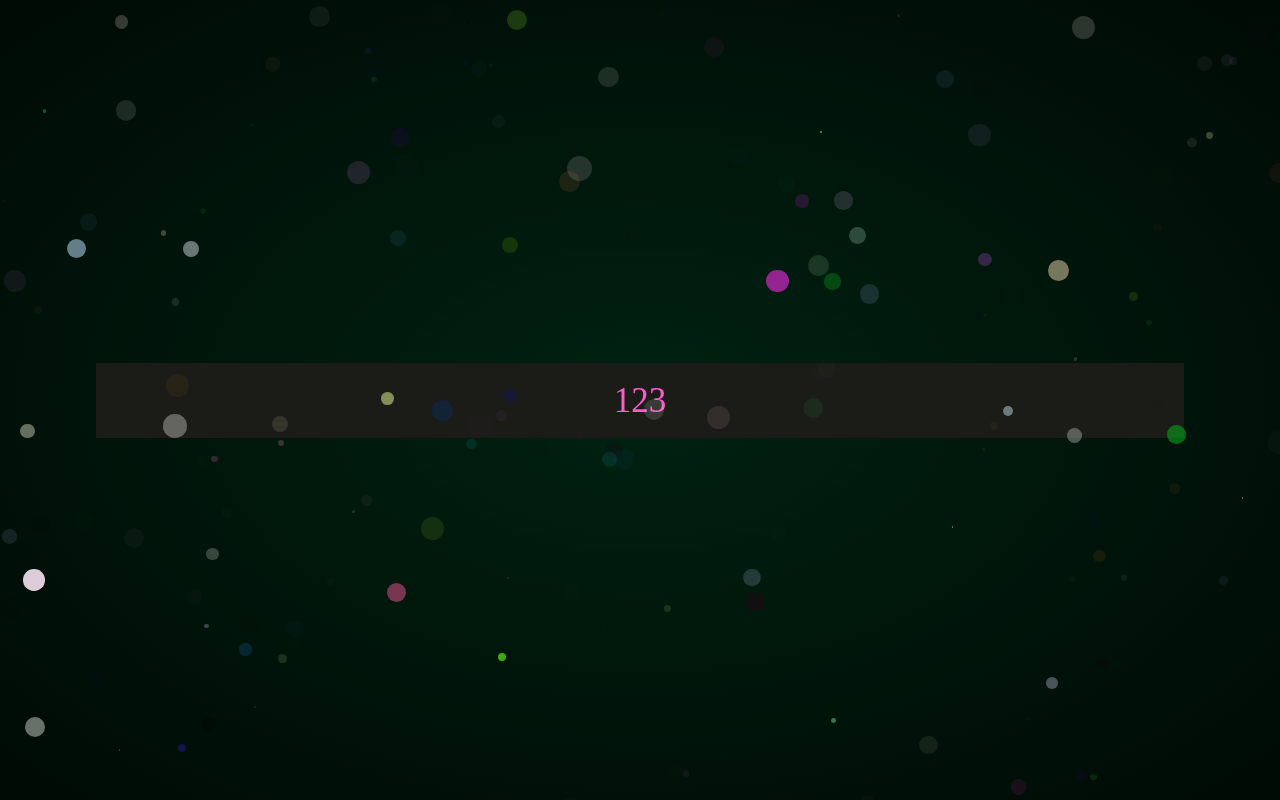
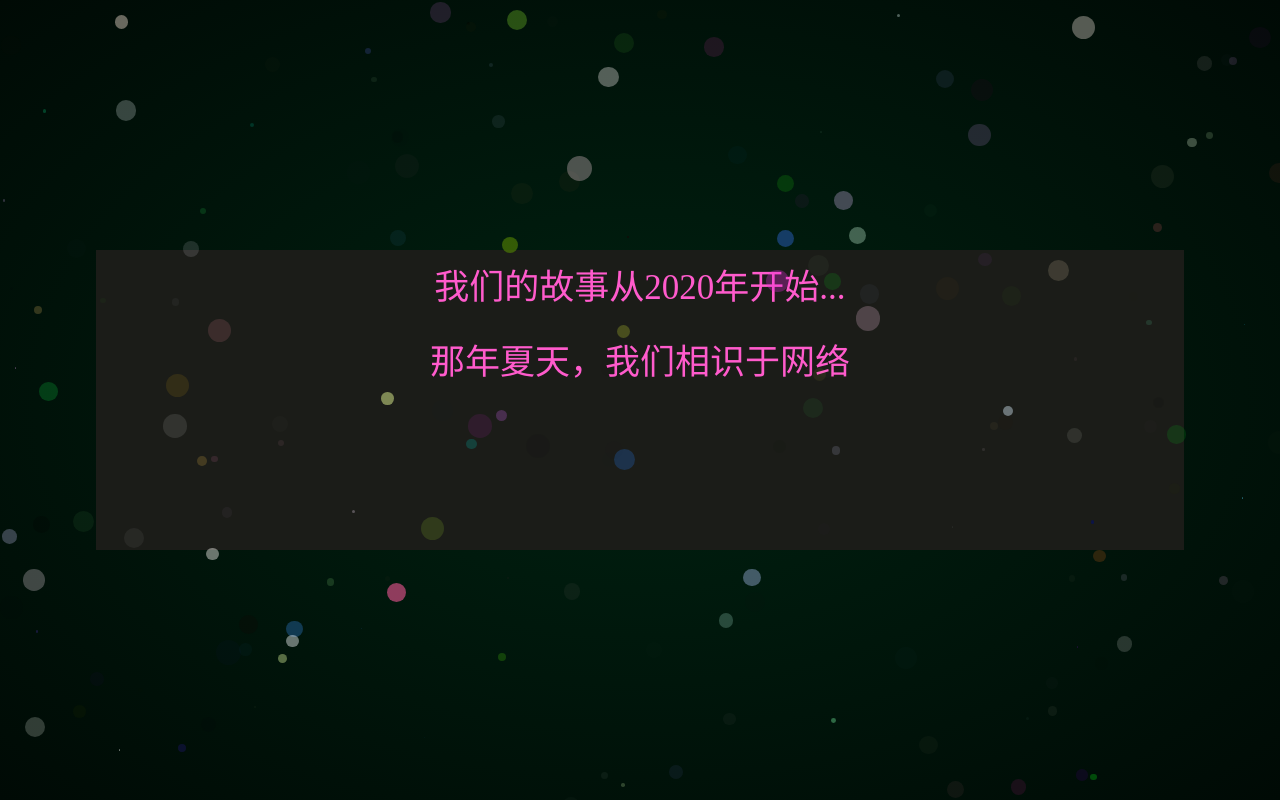
Before and after one commit to ChenChenyaqi/gift-to-mygirlfriend, a React (Create React App) app: page / in a window 1280 px wide. Built offline with nearby package versions, Linux system fonts and the light colour scheme; a small style sheet from the web is missing.

Commit message:
版本0.0.7

```diff
--- a/src/components/MyMain/Content/index.jsx
+++ b/src/components/MyMain/Content/index.jsx
@@ -3,157 +3,157 @@ import "./index.css"
 import firework from "./fireworks"
 import "./fireworks.css"
 
+const allContent = [
+    [
+        "我们的故事从2020年开始...",
+        "那年夏天，我们相识于网络",
+        "我在西安、你在渭南",
+        "我大一、你高三..."
+    ],
+    [
+        "当时你临近高考",
+        "只有晚上才能偶尔跟我聊会儿天",
+        "我也不知道从何时开始喜欢上你",
+        "大概是那次...",
+        "你想睡觉的时候听历史笔记",
+        "我便抽出一下午的时间",
+        "给你念、录好音",
+    ],
+    [
+        "还记得有一次",
+        "你突然让我读一下‘nanami’",
+        "你还录屏保存，录下了我的声音",
+        "后来我才知道",
+        "原来这是一部动漫里女主的名字啊",
+        "所以...你当时在暗示我",
+        "我是你的巴卫，你是我的奈奈生！"
+    ],
+    [
+        "再后来，你高考结束啦",
+        "我们当时约定，等你报完志愿",
+        "我们就面基...",
+    ],
+    [
+        "终于等到那一天，7月22日",
+        "我们约定下午6点在大雁塔地铁站见",
+        "我提前半小时到了",
+        "坐在长椅上",
+        "目光在人群中寻找我的公主",
+    ],
+    [
+        "终于...",
+        "你身穿蓝色的裙子，惊艳了我",
+        "心跳加速的我却在见到你后平静下来",
+        "之后的每次见面",
+        "我都是见你之前很紧张，到处找你",
+        "见到你后，却立马变得很惬意、放松",
+    ],
+    [
+        "大雁塔人很多",
+        "我打算带着你绕一圈",
+        "路上我也没敢牵你的手",
+        "我数次扭头看风景，实则是在悄悄地看你",
+        "我没有单独跟女生出去游玩过",
+        "那时候，我在想...",
+        "待会儿该怎么向你表白呢？"
+    ],
+    [
+        "有一幅画面我至今都记得",
+        "你在前面给表演的人拍照",
+        "然后你扭头对我笑了笑",
+        "我瞬间有一股错觉",
+        "我们像是已经在一起很久了的情侣呀",
+    ],
+    [
+        "夜晚的大雁塔很美",
+        "我们走在回去的路上",
+        "也许是时候了...",
+        "我突然牵住你的手",
+        "你好像害羞的笑了下，又好像没有",
+        "我对你说：做我女朋友吧！",
+        "你：嗯！",
+        "..."
+    ],
+    [
+        "没想到，我们俩走着走着就成为了情侣",
+        "后来我在手机备忘录里记到：",
+        "“2020.7.22,20:00-21:00”",
+        "“我们第一次见面”",
+        "“然后，走着走着，就在一起了...”"
+    ],
+    [
+        "之后，我们趁着还没有开学",
+        "我们一起去了很多地方",
+        "我们在回民街附近的爱情博物馆里",
+        "一起写了一张卡片并挂在那里：",
+        "“奇奇❤璇璇，永远！”"
+    ],
+    [
+        "异地恋很苦...",
+        "我很怕因为开学，半年见不到面",
+        "我们会因此分手...",
+        "我当时在知乎上搜了很多：",
+        "“异地恋如何保鲜”",
+        "但我的担忧是多余的",
+        "我们每天晚上都连麦，连一整晚",
+        "这一习惯持续到了现在",
+        "所以只要保持联络，就不怕异地！"
+    ],
+    [
+        "过去的一年多里",
+        "我们实际待在一起的时间连半个月都不到",
+        "见面次数不超过20次",
+        "我们的感情也迈过了最初的新鲜感",
+        "吵架频率增加了...",
+    ],
+    [
+        "但我已经适应了你，并且依赖你",
+        "每天晚上不和你连麦说说话，我就很难受",
+        "所以你每次都说我，道歉最积极"
+    ],
+    [
+        "我们相识于疫情，恋爱在疫情",
+        "虽曾计划着去成都旅游",
+        "但也因为疫情被迫取消",
+        "还记得去年的冬天，我坐高铁去找你",
+        "结果一下高铁就被拦住去做核酸",
+        "当时我好害怕被隔离起来，见不到你",
+    ],
+    [
+        "你说你经常在校园里看到一对对情侣",
+        "你好羡慕他们，我何尝不是呢？",
+        "异地恋的我们，宛如单身一样",
+        "遇到一些事情，只能自己去解决",
+        "我不在你身边，我帮不了你",
+    ],
+    [
+        "记得上个月，你说下雨了，你回不去学校",
+        "但我不能说我去接你，因为我做不到...",
+        "我能感受到你在抱怨...",
+        "我当时说:",
+        "会有那么一天",
+        "下雨了，我开车去你公司接你回家！",
+    ],
+    [
+        "我憧憬着我们的未来",
+        "等我工作了，就在外面租一个房子",
+        "然后等你毕业，我们就住一起",
+        "一起在一座城市里工作、",
+        "一起周末在家里看电视、",
+        "一起养小猫小狗小金鱼、",
+        "一起热爱生活的每一天!",
+    ],
+    [
+        "现在",
+        "2021年的最后一刻",
+        "我请你一起看烟花！",
+        "2022新年快乐！！！"
+    ]
+]
+
 // const allContent = [
-//     [
-//         "我们的故事从2020年开始...",
-//         "那年夏天，我们相识于网络",
-//         "我在西安、你在渭南",
-//         "我大一、你高三..."
-//     ],
-//     [
-//         "当时你临近高考",
-//         "只有晚上才能偶尔跟我聊会儿天",
-//         "我也不知道从何时开始喜欢上你",
-//         "大概是那次...",
-//         "你想睡觉的时候听历史笔记",
-//         "我便抽出一下午的时间",
-//         "给你念、录好音",
-//     ],
-//     [
-//         "还记得有一次",
-//         "你突然让我读一下‘nanami’",
-//         "你还录屏保存，录下了我的声音",
-//         "后来我才知道",
-//         "原来这是一部动漫里女主的名字啊",
-//         "所以...你当时在暗示我",
-//         "我是你的巴卫，你是我的奈奈生！"
-//     ],
-//     [
-//         "再后来，你高考结束啦",
-//         "我们当时约定，等你报完志愿",
-//         "我们就面基...",
-//     ],
-//     [
-//         "终于等到那一天，7月22日",
-//         "我们约定下午6点在大雁塔地铁站见",
-//         "我提前半小时到了",
-//         "坐在长椅上",
-//         "目光在人群中寻找我的公主",
-//     ],
-//     [
-//         "终于...",
-//         "你身穿蓝色的裙子，惊艳了我",
-//         "心跳加速的我却在见到你后平静下来",
-//         "之后的每次见面",
-//         "我都是见你之前很紧张，到处找你",
-//         "见到你后，却立马变得很惬意、放松",
-//     ],
-//     [
-//         "大雁塔人很多",
-//         "我打算带着你绕一圈",
-//         "路上我也没敢牵你的手",
-//         "我数次扭头看风景，实则是在悄悄地看你",
-//         "我没有单独跟女生出去游玩过",
-//         "那时候，我在想...",
-//         "待会儿该怎么向你表白呢？"
-//     ],
-//     [
-//         "有一幅画面我至今都记得",
-//         "你在前面给表演的人拍照",
-//         "然后你扭头对我笑了笑",
-//         "我瞬间有一股错觉",
-//         "我们像是已经在一起很久了的情侣呀",
-//     ],
-//     [
-//         "夜晚的大雁塔很美",
-//         "我们走在回去的路上",
-//         "也许是时候了...",
-//         "我突然牵住你的手",
-//         "你好像害羞的笑了下，又好像没有",
-//         "我对你说：做我女朋友吧！",
-//         "你：嗯！",
-//         "..."
-//     ],
-//     [
-//         "没想到，我们俩走着走着就成为了情侣",
-//         "后来我在手机备忘录里记到：",
-//         "“2020.7.22,20:00-21:00”",
-//         "“我们第一次见面”",
-//         "“然后，走着走着，就在一起了...”"
-//     ],
-//     [
-//         "之后，我们趁着还没有开学",
-//         "我们一起去了很多地方",
-//         "我们在回民街附近的爱情博物馆里",
-//         "一起写了一张卡片并挂在那里：",
-//         "“奇奇❤璇璇，永远！”"
-//     ],
-//     [
-//         "异地恋很苦...",
-//         "我很怕因为开学，半年见不到面",
-//         "我们会因此分手...",
-//         "我当时在知乎上搜了很多：",
-//         "“异地恋如何保鲜”",
-//         "但我的担忧是多余的",
-//         "我们每天晚上都连麦，连一整晚",
-//         "这一习惯持续到了现在",
-//         "所以只要保持联络，就不怕异地！"
-//     ],
-//     [
-//         "过去的一年多里",
-//         "我们实际待在一起的时间连半个月都不到",
-//         "见面次数不超过20次",
-//         "我们的感情也迈过了最初的新鲜感",
-//         "吵架频率增加了...",
-//     ],
-//     [
-//         "但我已经适应了你，并且依赖你",
-//         "每天晚上不和你连麦说说话，我就很难受",
-//         "所以你每次都说我，道歉最积极"
-//     ],
-//     [
-//         "我们相识于疫情，恋爱在疫情",
-//         "虽曾计划着去成都旅游",
-//         "但也因为疫情被迫取消",
-//         "还记得去年的冬天，我坐高铁去找你",
-//         "结果一下高铁就被拦住去做核酸",
-//         "当时我好害怕被隔离起来，见不到你",
-//     ],
-//     [
-//         "你说你经常在校园里看到一对对情侣",
-//         "你好羡慕他们，我何尝不是呢？",
-//         "异地恋的我们，宛如单身一样",
-//         "遇到一些事情，只能自己去解决",
-//         "我不在你身边，我帮不了你",
-//     ],
-//     [
-//         "记得上个月，你说下雨了，你回不去学校",
-//         "但我不能说我去接你，因为我做不到...",
-//         "我能感受到你在抱怨...",
-//         "我当时说:",
-//         "会有那么一天",
-//         "下雨了，我开车去你公司接你回家！",
-//     ],
-//     [
-//         "我憧憬着我们的未来",
-//         "等我工作了，就在外面租一个房子",
-//         "然后等你毕业，我们就住一起",
-//         "一起在一座城市里工作、",
-//         "一起周末在家里看电视、",
-//         "一起养小猫小狗小金鱼、",
-//         "一起热爱生活的每一天!",
-//     ],
-//     [
-//         "现在",
-//         "2021年的最后一刻",
-//         "我请你一起看烟花！",
-//         "2022新年快乐！！！"
-//     ]
+//     ["123"]
 // ]
-
-const allContent = [
-    ["123"]
-]
 
 const musicList = [
     "/bgm/汪苏泷,By2%20-%20有点甜.mp3",
@@ -197,7 +197,7 @@ const Content = () => {
         setContent(() => {
             // 如果显示到头了
             // 播放烟花特效
-            if (contentIndex === allContent.length) {
+            if (contentIndex === allContent.length - 1) {
                 // 100毫秒后播放
                 setTimeout(() => {
                     firework()
@@ -205,11 +205,12 @@ const Content = () => {
                 setShow("none")
                 return null
             }
+            console.log("123")
             // 内容索引自增
             setContentIndex(contentIndex + 1)
             // 返回下一个内容
             // 虽放在setContentIndex下面，但setContentIndex是异步方法，所以不影响此刻contentIndex的值
-            return allContent[contentIndex]
+            return allContent[contentIndex+1]
         })
     }
 
```
